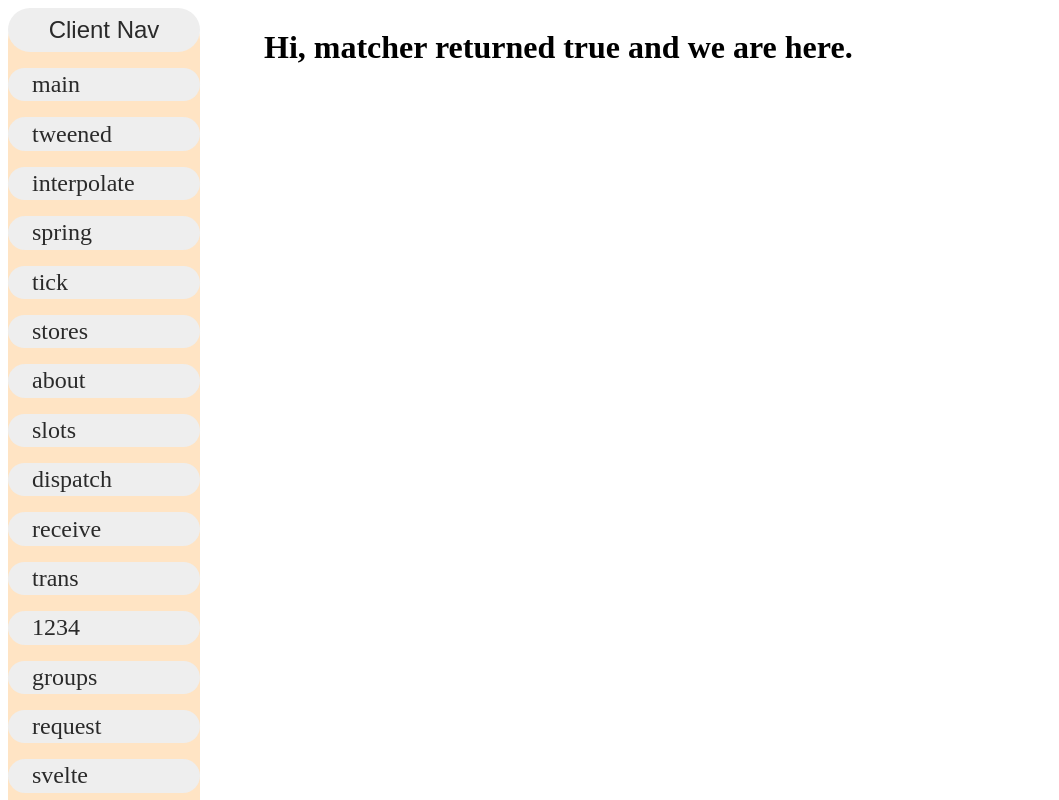
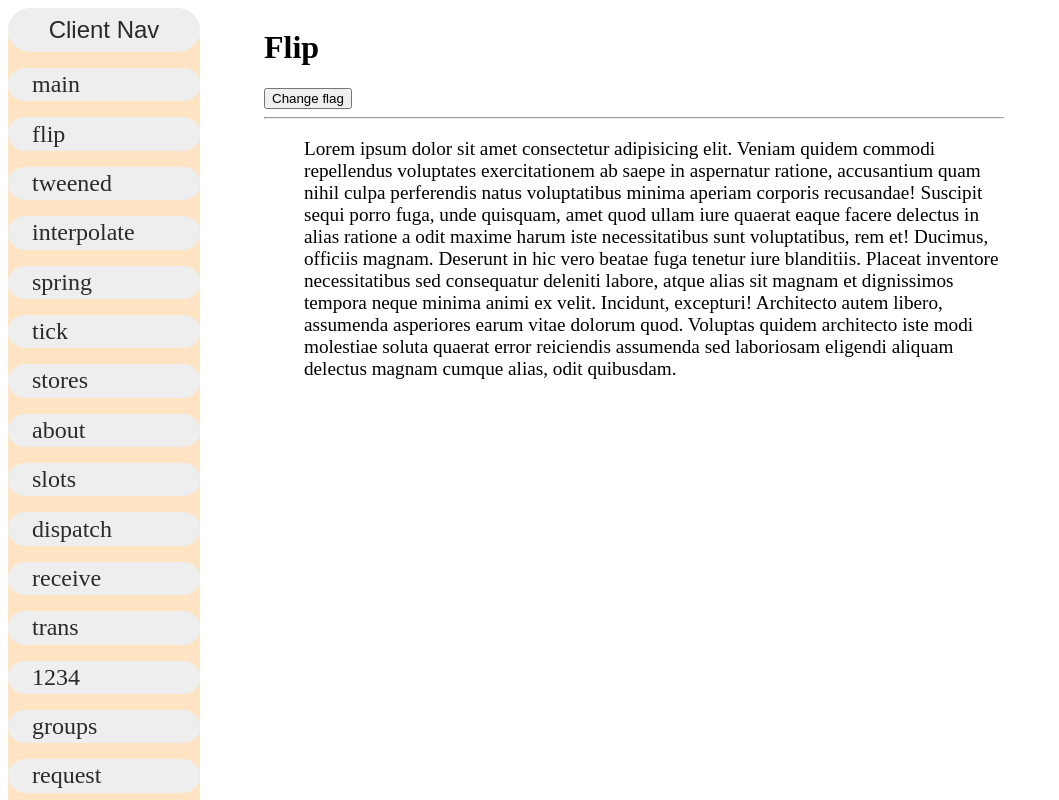
Before and after one commit to Waldemar-00/Svelte-Sveltekit, a SvelteKit app: page /flip in a window 1280 px wide. Shown: the top 800 px of the page, without its empty margins (0-1059 px from the left). Built offline with nearby package versions, Linux system fonts and the light colour scheme.

Commit message:
Svelte animate:flip.

```diff
--- a/src/routes/+layout.svelte
+++ b/src/routes/+layout.svelte
@@ -24,6 +24,7 @@
 	<nav style="--toggle:{toggle}; --pointer:{disabled}">
 		<button class="spred" on:click={toggleDisplay}>Client Nav</button>
 		<a href="/">main</a>
+		<a href="/flip">flip</a>
 		<a href="/tweened">tweened</a>
 		<a href="/interpolate">interpolate</a>
 		<a href="/spring">spring</a>
--- /dev/null
+++ b/src/routes/flip/+page.svelte
@@ -0,0 +1,34 @@
+<script>
+	import { flip } from 'svelte/animate';
+	import { linear } from 'svelte/easing';
+	let flag = false;
+	let notes = [
+		'Lorem ipsum dolor sit amet consectetur adipisicing elit. Veniam quidem commodi repellendus voluptates exercitationem ab saepe in aspernatur ratione, accusantium quam nihil culpa perferendis natus voluptatibus minima aperiam corporis recusandae! Suscipit sequi porro fuga, unde quisquam, amet quod ullam iure quaerat eaque facere delectus in alias ratione a odit maxime harum iste necessitatibus sunt voluptatibus, rem et! Ducimus, officiis magnam. Deserunt in hic vero beatae fuga tenetur iure blanditiis. Placeat inventore necessitatibus sed consequatur deleniti labore, atque alias sit magnam et dignissimos tempora neque minima animi ex velit. Incidunt, excepturi! Architecto autem libero, assumenda asperiores earum vitae dolorum quod. Voluptas quidem architecto iste modi molestiae soluta quaerat error reiciendis assumenda sed laboriosam eligendi aliquam delectus magnam cumque alias, odit quibusdam.'
+	];
+</script>
+
+<h1>Flip</h1>
+<button on:click={() => (flag = !flag)}> Change flag </button>
+{#if flag}
+	<ul>
+		{#each notes as note (note)}
+			<li id={note} animate:flip={{ delay: 200, duration: 700, easing: linear }}>{note}</li>
+		{/each}
+	</ul>
+{/if}
+<hr />
+{#if !flag}
+	<ul>
+		{#each notes as note (note)}
+			<li id={note} animate:flip={{ delay: 200, duration: 700, easing: linear }}>{note}</li>
+		{/each}
+	</ul>
+{/if}
+
+<style>
+	ul {
+		width: 700px;
+		font-size: 1.2rem;
+		list-style: none;
+	}
+</style>
```
